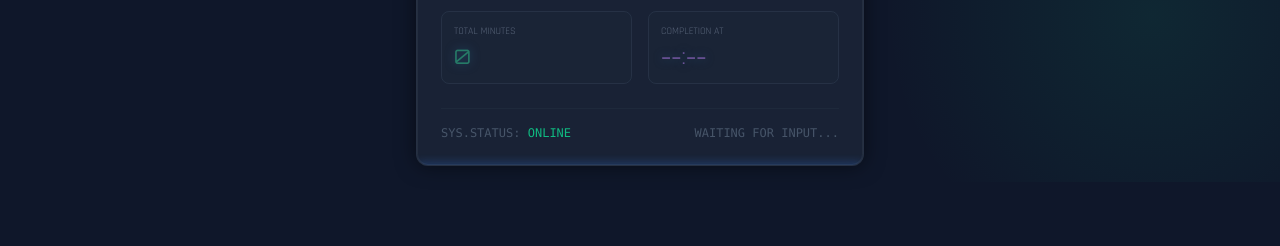
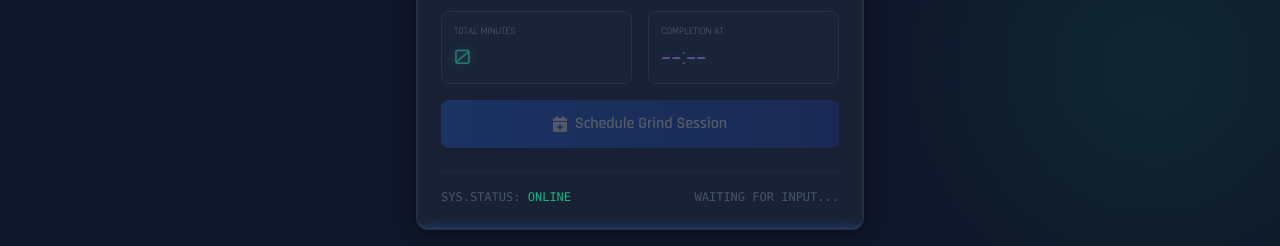
Before and after one commit to Harshuqt/GrindCalc, a plain HTML site: page index.html in a window 1280 px wide. Shown: the part 651-897 px from the top of the page. Before the commit the page ends 833 px from the top, so only its background shows below. Drawn offline with nearby package versions, Linux system fonts and the light colour scheme.

Commit message:
Add Google calendar button to index.html
Added a Google calendar button in ui for scheduling grind sessions.

```diff
--- a/index.html
+++ b/index.html
@@ -107,6 +107,11 @@
                 </div>
             </div>
 
+            <!-- Calendar Button -->
+            <button id="calendar-btn" disabled class="w-full mt-4 bg-gradient-to-r from-blue-600 to-blue-800 hover:from-blue-500 hover:to-blue-700 text-white font-bold py-3 px-4 rounded-lg shadow-lg transform transition hover:-translate-y-0.5 focus:outline-none focus:ring-2 focus:ring-blue-500 opacity-50 cursor-not-allowed flex items-center justify-center gap-2">
+                <i class="fas fa-calendar-plus"></i> Schedule Grind Session
+            </button>
+
         </div>
 
         <!-- Status Bar -->
```
